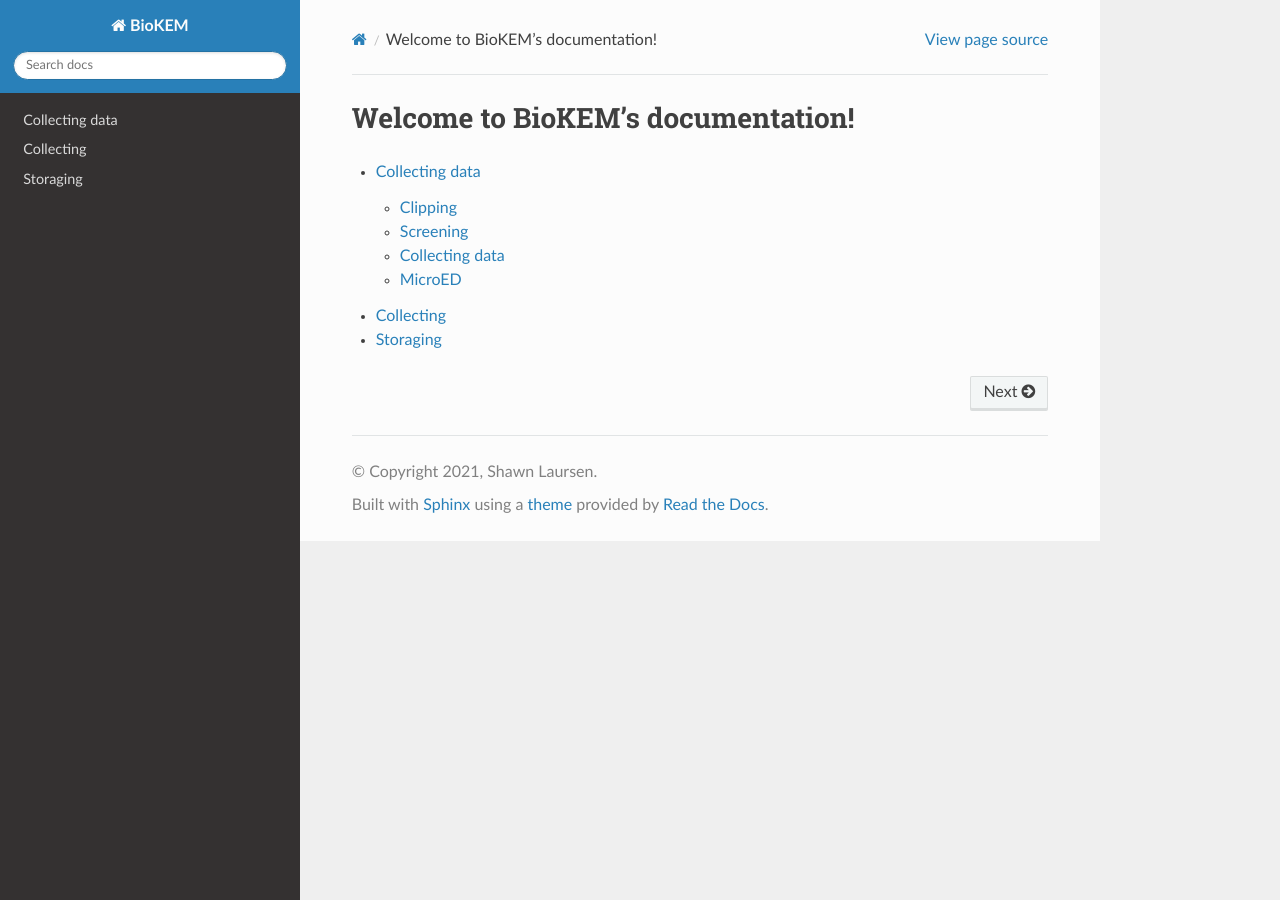
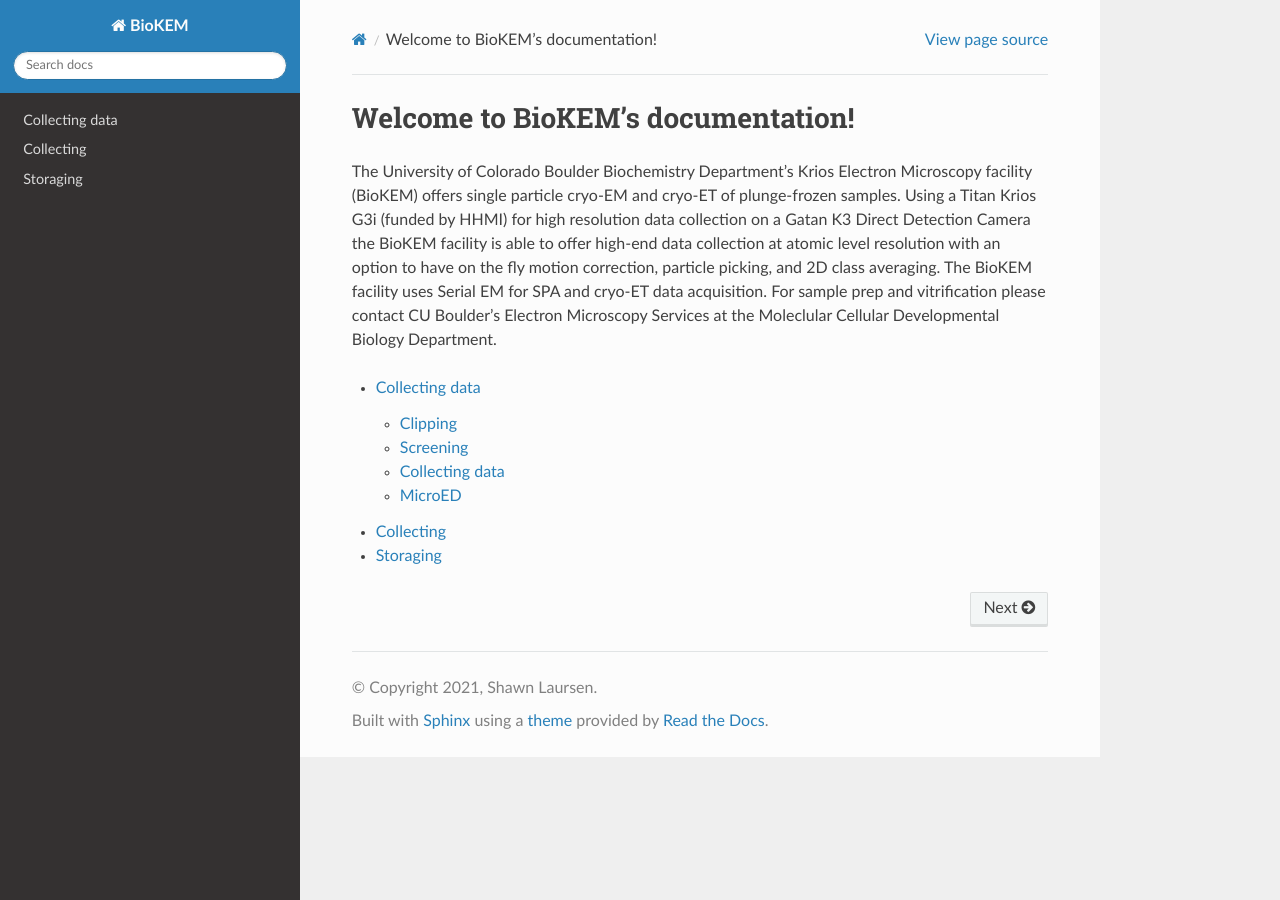
Before and after one commit to CU-BioKEM/user-guide, a Sphinx documentation site: the page built from docs/source/index.rst, in a window 1280 px wide. Built offline with Sphinx 7.4.7 and the Read the Docs theme 2.0.0, drawn with Linux system fonts in a browser that asks for light colours.

Commit message:
added description

```diff
--- a/docs/source/index.rst
+++ b/docs/source/index.rst
@@ -5,6 +5,16 @@
 
 Welcome to BioKEM's documentation!
 =======================================
+The University of Colorado Boulder Biochemistry Department's Krios Electron
+Microscopy facility (BioKEM) offers single particle cryo-EM and cryo-ET of plunge-frozen samples. Using a Titan Krios G3i (funded by HHMI)
+for high resolution data collection on a Gatan K3 Direct Detection Camera the
+BioKEM facility is able to offer high-end data collection at atomic level
+resolution with an option to have on the fly motion correction, particle
+picking, and 2D class averaging. The BioKEM facility uses Serial EM for SPA
+and cryo-ET data acquisition. For sample prep and vitrification please
+contact CU Boulder's Electron Microscopy Services at the Moleclular Cellular
+Developmental Biology Department.
+
 
 .. toctree::
    :maxdepth: 2
```
